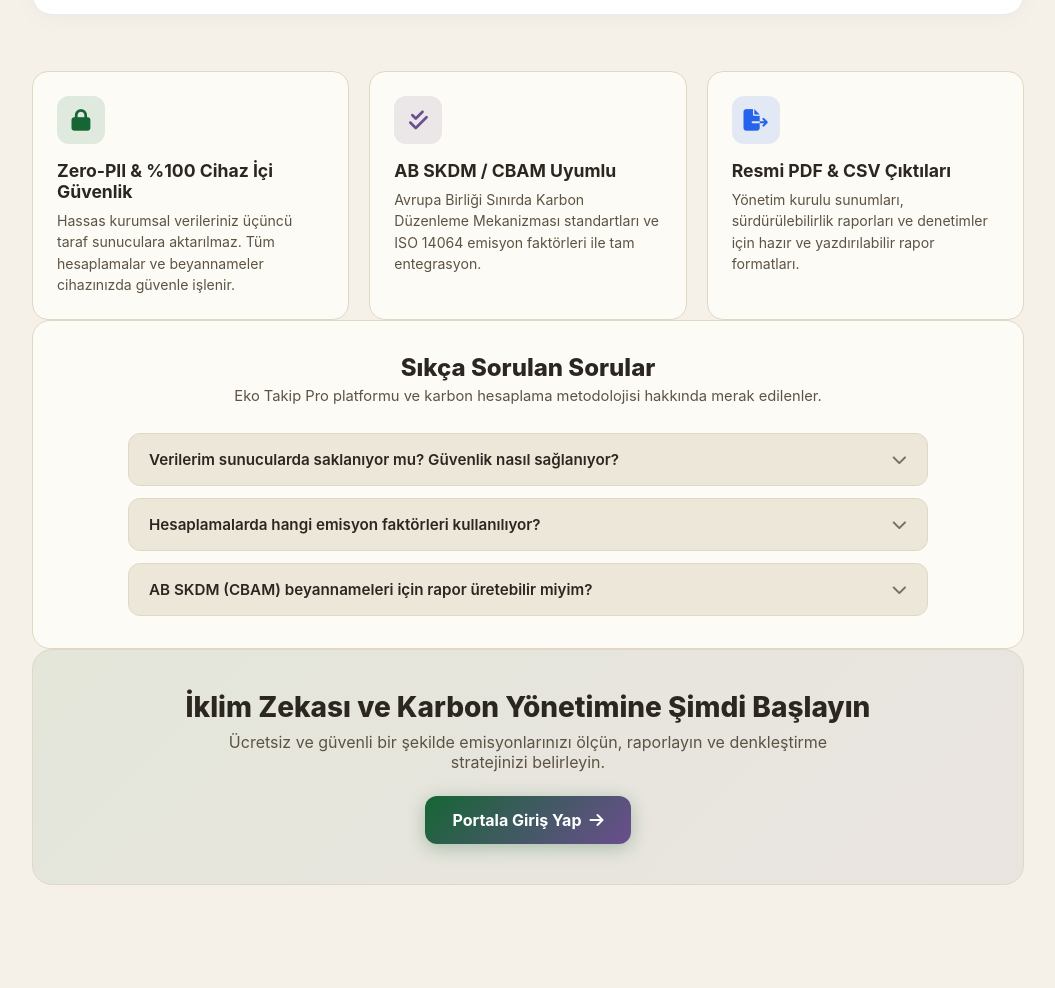
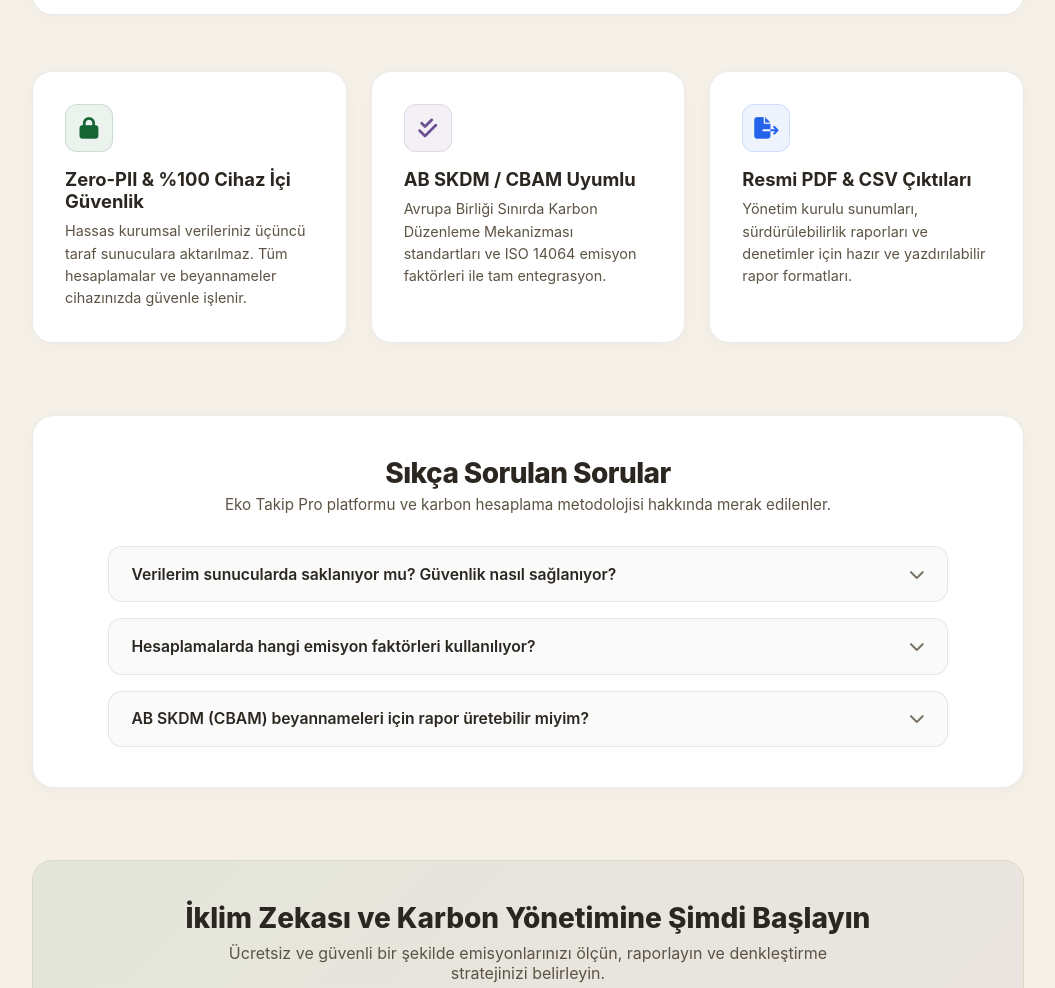
Before and after one commit to dilovantprk/ekotakippro, a website: page index.html in a window 1280 px wide. Shown: the part 2684-3672 px from the top of the page, without its empty margins (112-1167 px from the left). Drawn offline with nearby package versions, Linux system fonts and the light colour scheme.

Commit message:
fix: resolve cramped vertical spacing and card margin collisions across landing page

```diff
--- a/style.css
+++ b/style.css
@@ -4002,15 +4002,22 @@ html.apple-dark .product-feature-block {
 /* Key Pillars */
 .landing-pillars-grid {
     display: grid;
-    grid-template-columns: repeat(auto-fit, minmax(260px, 1fr));
-    gap: 1.25rem;
+    grid-template-columns: repeat(auto-fit, minmax(280px, 1fr));
+    gap: 1.5rem;
+    margin-bottom: 4.5rem;
 }
 
 .pillar-card {
-    padding: 1.5rem;
-    border-radius: 16px;
-    background: var(--bg-grouped);
-    border: 1px solid var(--bg-border);
+    padding: 2rem;
+    border-radius: 20px;
+    background: #FFFFFF;
+    border: 1px solid rgba(0, 0, 0, 0.08);
+    box-shadow: 0 4px 20px rgba(0, 0, 0, 0.03);
+}
+
+html.apple-dark .pillar-card {
+    background: #16181C;
+    border-color: rgba(255, 255, 255, 0.1);
 }
 
 .pillar-icon {
@@ -4025,72 +4032,89 @@ html.apple-dark .product-feature-block {
 }
 
 .pillar-icon.green {
-    background: rgba(22, 101, 52, 0.12);
+    background: rgba(22, 101, 52, 0.08);
     color: var(--brand-green);
+    border: 1px solid rgba(22, 101, 52, 0.15);
 }
 
 .pillar-icon.indigo {
-    background: rgba(107, 78, 143, 0.12);
+    background: rgba(107, 78, 143, 0.08);
     color: var(--accent-indigo);
+    border: 1px solid rgba(107, 78, 143, 0.15);
 }
 
 .pillar-icon.blue {
-    background: rgba(37, 99, 235, 0.12);
+    background: rgba(37, 99, 235, 0.08);
     color: #2563EB;
+    border: 1px solid rgba(37, 99, 235, 0.15);
 }
 
 .pillar-card h4 {
-    font-size: 1.1rem;
+    font-size: 1.15rem;
     font-weight: 700;
     color: var(--text-primary);
     margin-bottom: 0.5rem;
 }
 
 .pillar-card p {
-    font-size: 0.88rem;
-    line-height: 1.5;
+    font-size: 0.9rem;
+    line-height: 1.55;
     color: var(--text-secondary);
     margin: 0;
 }
 
 /* FAQ Accordion */
 .landing-faq-section {
-    padding: 2rem;
-    border-radius: 18px;
-    background: var(--bg-grouped);
-    border: 1px solid var(--bg-border);
+    padding: 2.5rem;
+    border-radius: 22px;
+    background: #FFFFFF;
+    border: 1px solid rgba(0, 0, 0, 0.08);
+    box-shadow: 0 4px 20px rgba(0, 0, 0, 0.03);
+    margin-bottom: 4.5rem;
+}
+
+html.apple-dark .landing-faq-section {
+    background: #16181C;
+    border-color: rgba(255, 255, 255, 0.1);
 }
 
 .faq-header {
     text-align: center;
-    margin-bottom: 1.75rem;
+    margin-bottom: 2rem;
 }
 
 .faq-header h3 {
-    font-size: 1.5rem;
+    font-size: 1.75rem;
     font-weight: 800;
     color: var(--text-primary);
     margin-bottom: 0.35rem;
+    letter-spacing: -0.02em;
 }
 
 .faq-header p {
-    font-size: 0.92rem;
+    font-size: 0.95rem;
     color: var(--text-secondary);
 }
 
 .faq-accordion {
     display: flex;
     flex-direction: column;
-    gap: 0.75rem;
-    max-width: 800px;
+    gap: 1rem;
+    max-width: 840px;
     margin: 0 auto;
 }
 
 .faq-item {
-    border: 1px solid var(--bg-border);
-    border-radius: 12px;
+    border: 1px solid rgba(0, 0, 0, 0.08);
+    border-radius: 14px;
     overflow: hidden;
-    background: var(--bg-secondary);
+    background: #FAFAFA;
+    transition: all 0.2s ease;
+}
+
+html.apple-dark .faq-item {
+    background: #20232A;
+    border-color: rgba(255, 255, 255, 0.1);
 }
 
 .faq-question {
@@ -4098,10 +4122,10 @@ html.apple-dark .product-feature-block {
     display: flex;
     justify-content: space-between;
     align-items: center;
-    padding: 1rem 1.25rem;
+    padding: 1.1rem 1.4rem;
     border: none;
     background: transparent;
-    font-size: 0.95rem;
+    font-size: 0.98rem;
     font-weight: 600;
     color: var(--text-primary);
     text-align: left;
```
